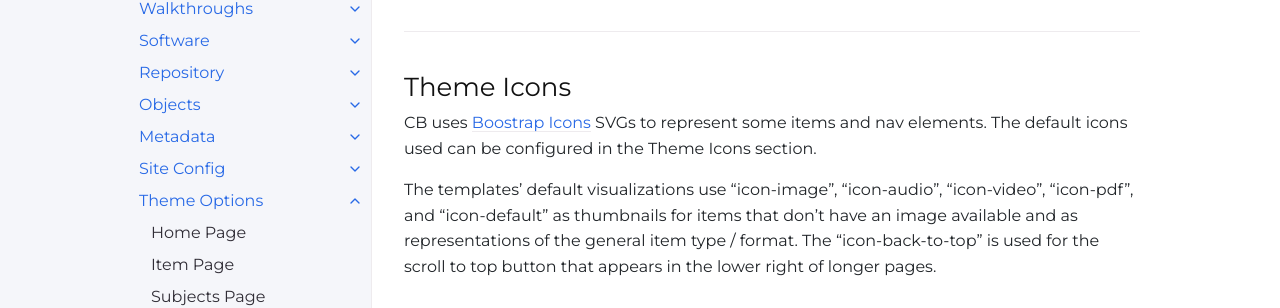
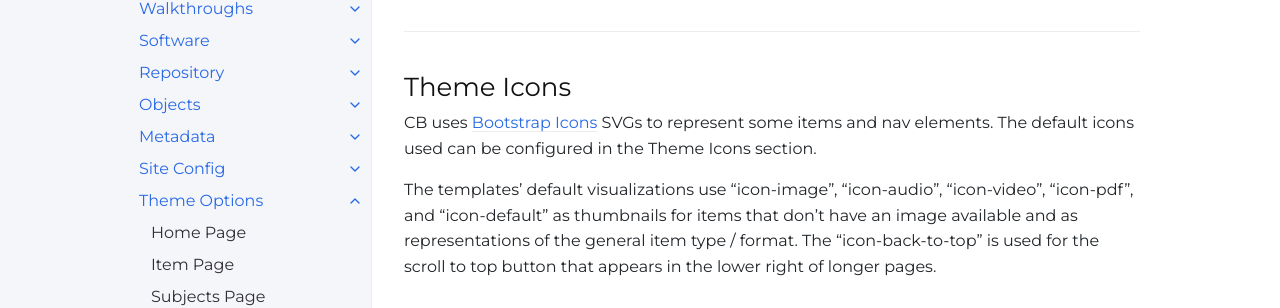
Before and after one commit to CollectionBuilder/cb-docs, a Jekyll site: the page built from docs/theme/advanced.md, in a window 1280 px wide and 900 px high, scrolled down 3345 px. Shown: the part 147-455 px from the top of the window. Built offline with Jekyll 4.4.1, drawn with Linux system fonts in a browser that asks for light colours; comment, search, counter and statistics services are not loaded.

Commit message:
Edit typo

```diff
--- a/docs/theme/advanced.md
+++ b/docs/theme/advanced.md
@@ -140,7 +140,7 @@ font-cdn: <link href="https://fonts.googleapis.com/css?family=Roboto&display=swa
 
 ## Theme Icons
 
-CB uses [Boostrap Icons](https://icons.getbootstrap.com/) SVGs to represent some items and nav elements.
+CB uses [Bootstrap Icons](https://icons.getbootstrap.com/){:target="_blank" rel="noopener"} SVGs to represent some items and nav elements.
 The default icons used can be configured in the Theme Icons section.
 
 The templates' default visualizations use "icon-image", "icon-audio", "icon-video", "icon-pdf", and "icon-default" as thumbnails for items that don't have an image available and as representations of the general item type / format.
```
